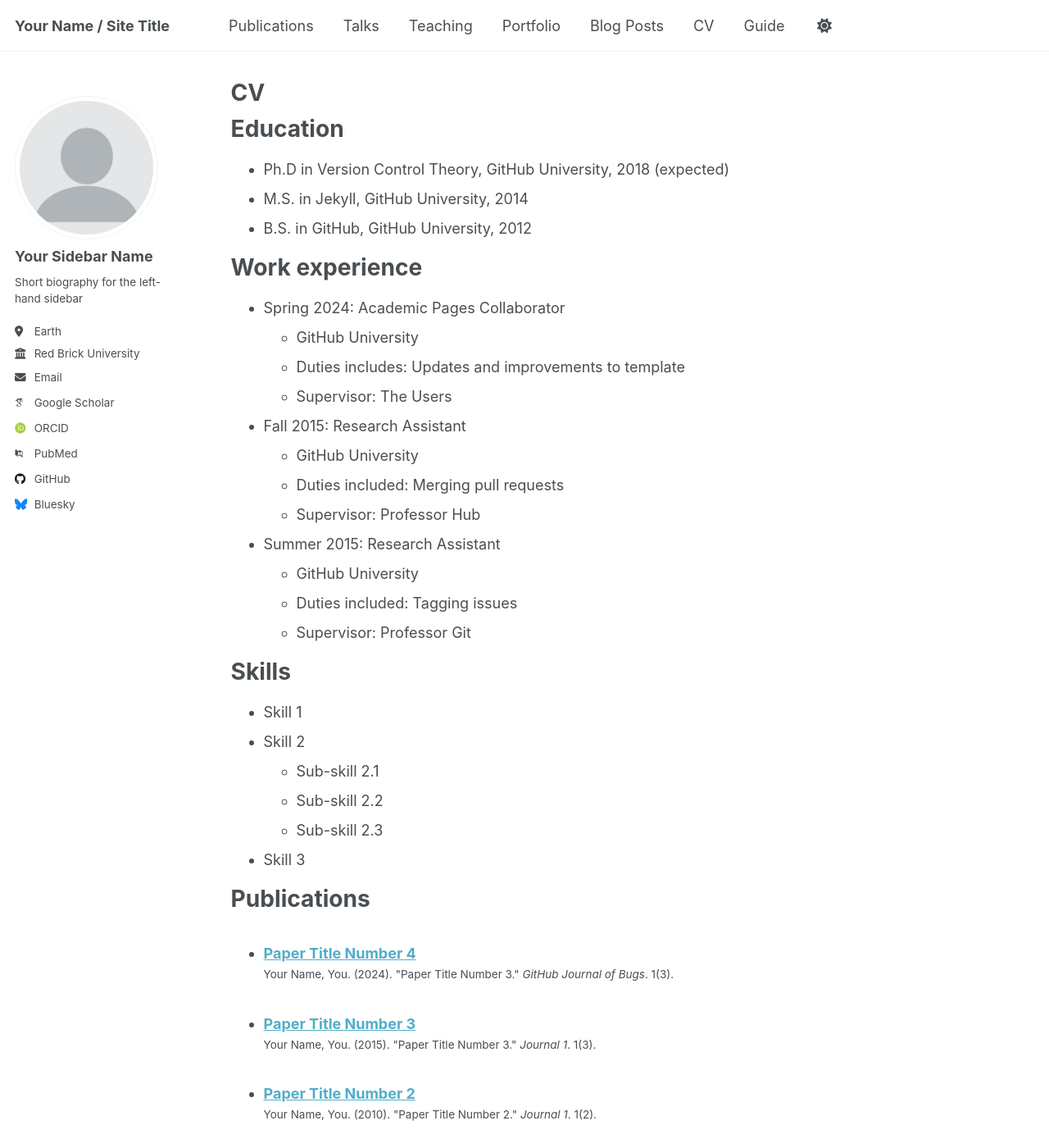
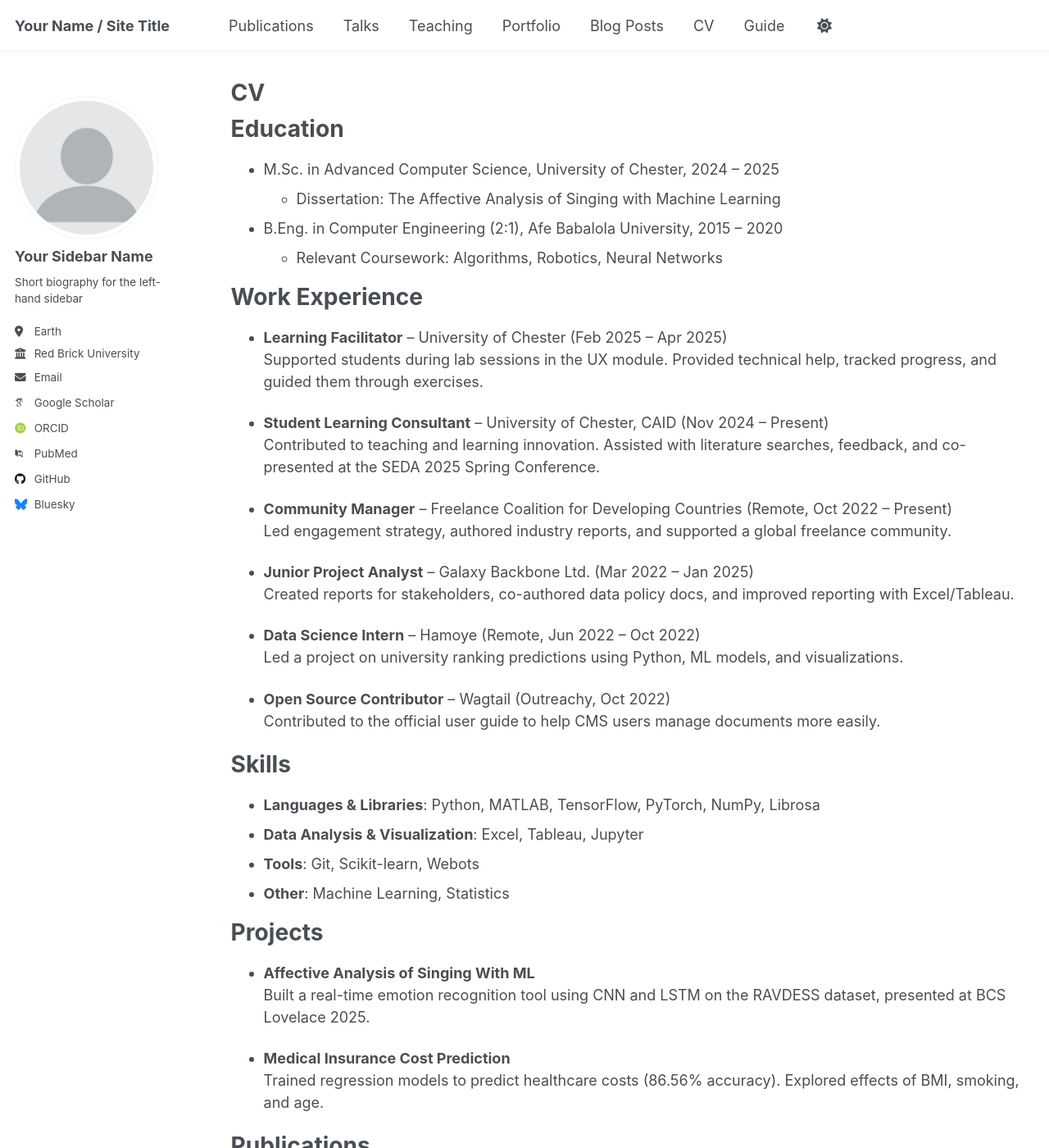
Before and after one commit to jadesola123/jadesola123.github.io, a Jekyll site: the page built from _pages/cv.md, in a window 1280 px wide and 1400 px high. Shown: the whole window at 82% size. Built offline with Jekyll 4.4.1, drawn with Linux system fonts in a browser that asks for light colours; some web fonts are replaced; some of the changed text lies outside the part shown.

Commit message:
Update cv.md

```diff
--- a/_pages/cv.md
+++ b/_pages/cv.md
@@ -11,54 +11,61 @@ redirect_from:
 
 Education
 ======
-* Ph.D in Version Control Theory, GitHub University, 2018 (expected)
-* M.S. in Jekyll, GitHub University, 2014
-* B.S. in GitHub, GitHub University, 2012
+* M.Sc. in Advanced Computer Science, University of Chester, 2024 – 2025
+  - Dissertation: The Affective Analysis of Singing with Machine Learning
 
-Work experience
+* B.Eng. in Computer Engineering (2:1), Afe Babalola University, 2015 – 2020
+  - Relevant Coursework: Algorithms, Robotics, Neural Networks
+
+Work Experience
 ======
-* Spring 2024: Academic Pages Collaborator
-  * GitHub University
-  * Duties includes: Updates and improvements to template
-  * Supervisor: The Users
+* **Learning Facilitator** – University of Chester (Feb 2025 – Apr 2025)
+  Supported students during lab sessions in the UX module. Provided technical help, tracked progress, and guided them through exercises.
 
-* Fall 2015: Research Assistant
-  * GitHub University
-  * Duties included: Merging pull requests
-  * Supervisor: Professor Hub
+* **Student Learning Consultant** – University of Chester, CAID (Nov 2024 – Present)
+  Contributed to teaching and learning innovation. Assisted with literature searches, feedback, and co-presented at the SEDA 2025 Spring Conference.
 
-* Summer 2015: Research Assistant
-  * GitHub University
-  * Duties included: Tagging issues
-  * Supervisor: Professor Git
+* **Community Manager** – Freelance Coalition for Developing Countries (Remote, Oct 2022 – Present)
+  Led engagement strategy, authored industry reports, and supported a global freelance community.
+
+* **Junior Project Analyst** – Galaxy Backbone Ltd. (Mar 2022 – Jan 2025)
+  Created reports for stakeholders, co-authored data policy docs, and improved reporting with Excel/Tableau.
+
+* **Data Science Intern** – Hamoye (Remote, Jun 2022 – Oct 2022)
+  Led a project on university ranking predictions using Python, ML models, and visualizations.
+
+* **Open Source Contributor** – Wagtail (Outreachy, Oct 2022)
+  Contributed to the official user guide to help CMS users manage documents more easily.
 
 Skills
 ======
-* Skill 1
-* Skill 2
-  * Sub-skill 2.1
-  * Sub-skill 2.2
-  * Sub-skill 2.3
-* Skill 3
+* **Languages & Libraries**: Python, MATLAB, TensorFlow, PyTorch, NumPy, Librosa
+* **Data Analysis & Visualization**: Excel, Tableau, Jupyter
+* **Tools**: Git, Scikit-learn, Webots
+* **Other**: Machine Learning, Statistics
+
+Projects
+======
+* **Affective Analysis of Singing With ML**
+  Built a real-time emotion recognition tool using CNN and LSTM on the RAVDESS dataset, presented at BCS Lovelace 2025.
+
+* **Medical Insurance Cost Prediction**
+  Trained regression models to predict healthcare costs (86.56% accuracy). Explored effects of BMI, smoking, and age.
 
 Publications
 ======
-  <ul>{% for post in site.publications reversed %}
-    {% include archive-single-cv.html %}
-  {% endfor %}</ul>
+<ul>{% for post in site.publications reversed %}
+  {% include archive-single-cv.html %}
+{% endfor %}</ul>
 
 Talks
 ======
-  <ul>{% for post in site.talks reversed %}
-    {% include archive-single-talk-cv.html  %}
-  {% endfor %}</ul>
+<ul> <li> <strong>How to Build and Scale a Community Through Social Media</strong><br> <em>SpeakerDeck, November 24, 2024</em><br> <a href="https://speakerdeck.com/jadesola123/how-to-build-and-scale-a-community-through-social-media" target="_blank">View Presentation</a> </li> {% for post in site.talks reversed %} {% include archive-single-talk-cv.html %} {% endfor %} </ul>
 
-Teaching
+
+
+Service and Leadership
 ======
-  <ul>{% for post in site.teaching reversed %}
-    {% include archive-single-cv.html %}
-  {% endfor %}</ul>
-
-Service and leadership
-======
-* Currently signed in to 43 different slack teams
+* Co-presenter at SEDA 2025 Spring Conference
+* Community building at the FCDC, supporting over 4,000 BIPOC freelancers
+* Contributor to open-source documentation (Wagtail)
```
